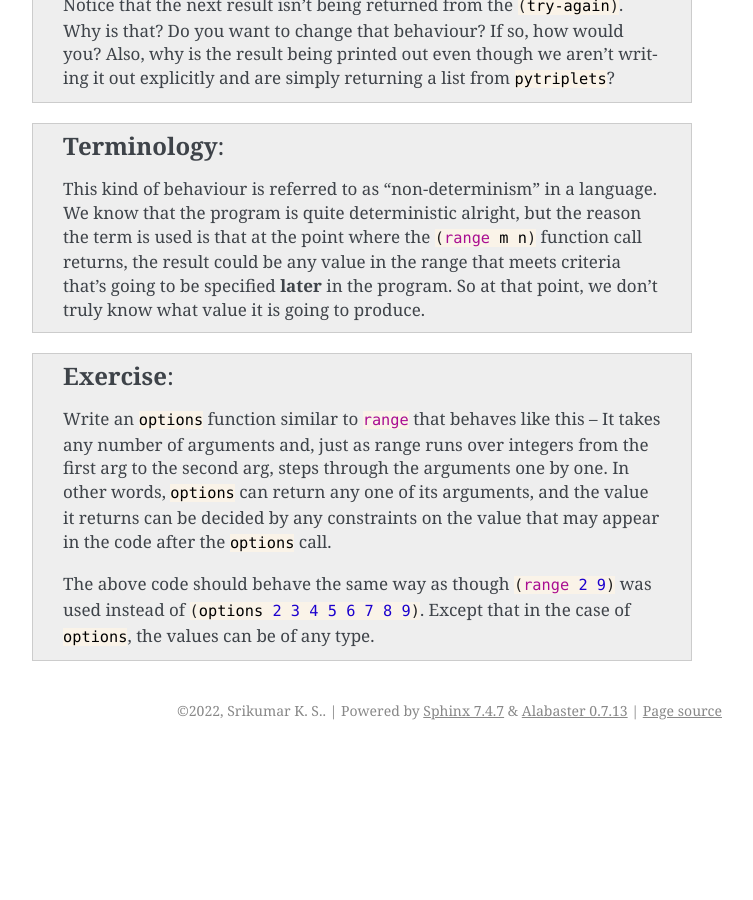
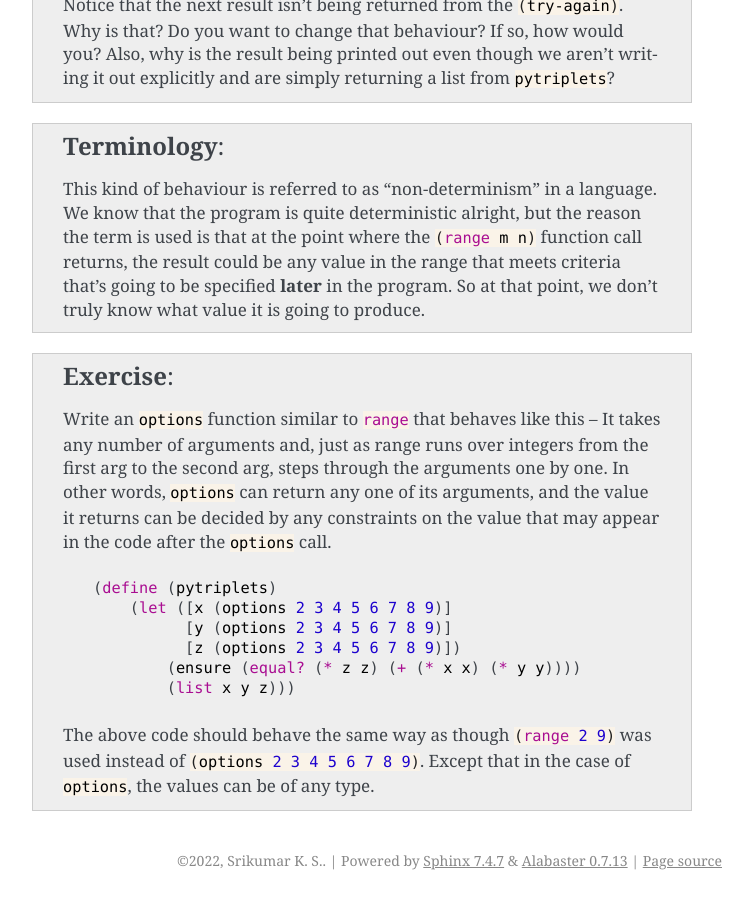
Before and after one commit to kreauniv/comp308, a Sphinx documentation site: the page built from source/generators.rst, in a window 1280 px wide and 900 px high, scrolled down 9038 px. Shown: the whole window, without its empty margins (388-1141 px from the left). Built offline with Sphinx 7.4.7, drawn with Linux system fonts in a browser that asks for light colours; before the commit the page ends 9788 px from its top, so only the background shows below that.

Commit message:
Missed out a code block due to ;

```diff
--- a/source/generators.rst
+++ b/source/generators.rst
@@ -475,7 +475,7 @@ That was fun, wasn't it?
     value it returns can be decided by any constraints on the value that may appear
     in the code after the :rkt:`options` call.
 
-    .. code-block:; racket
+    .. code-block:: racket
 
         (define (pytriplets)
             (let ([x (options 2 3 4 5 6 7 8 9)]
```
